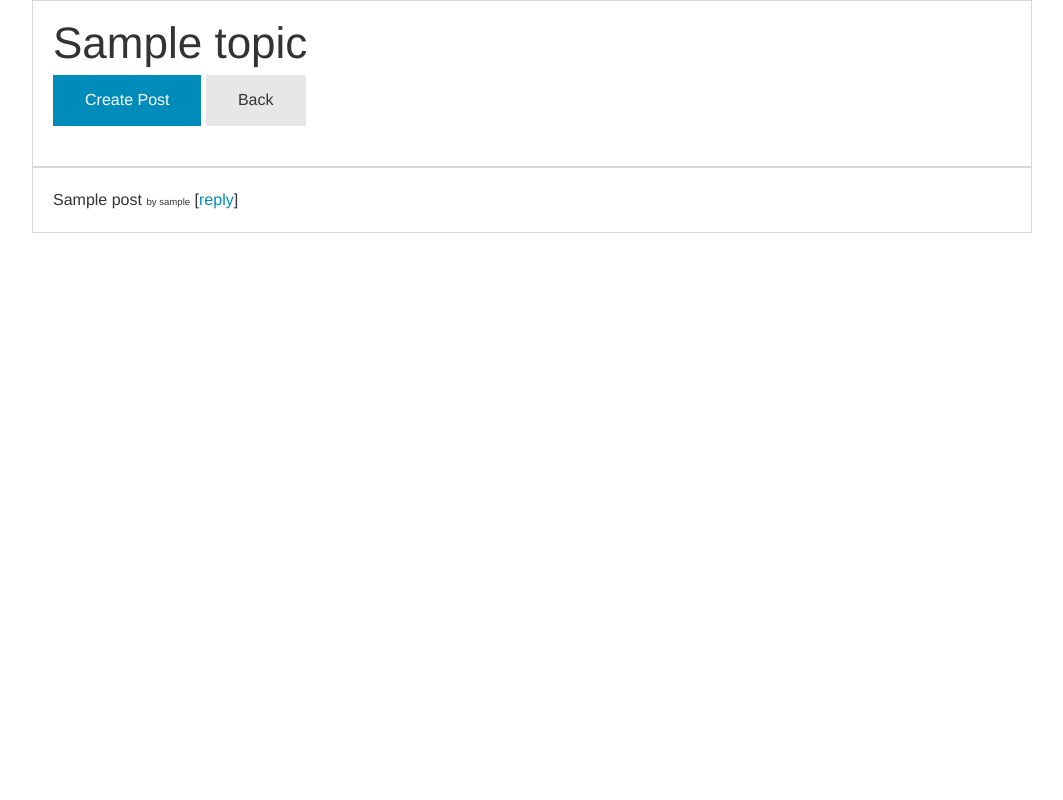
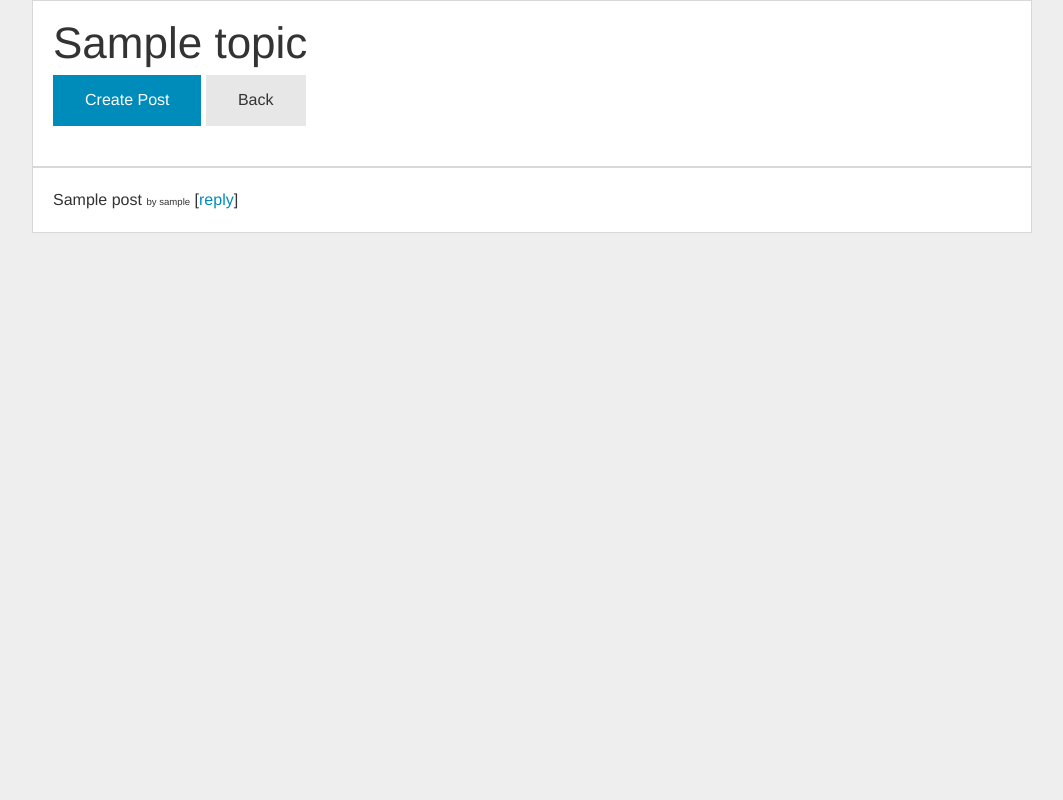
Before and after one commit to clrke/quentomu, a Django app: page /topics/1 in a window 1280 px wide. Shown: the whole page, without its empty margins (108-1171 px from the left). Run offline with Django 3.2, Linux system fonts and the light colour scheme; tables that the repository leaves empty hold one stand-in row (values such as "Sample post").

Commit message:
Global gray background color

```diff
--- a/quentomu/static/main.css
+++ b/quentomu/static/main.css
@@ -7,7 +7,7 @@
 	font-size: 22px;
 }
 
-.gray {
+body {
 	background-color: #eee;
 }
 
```
